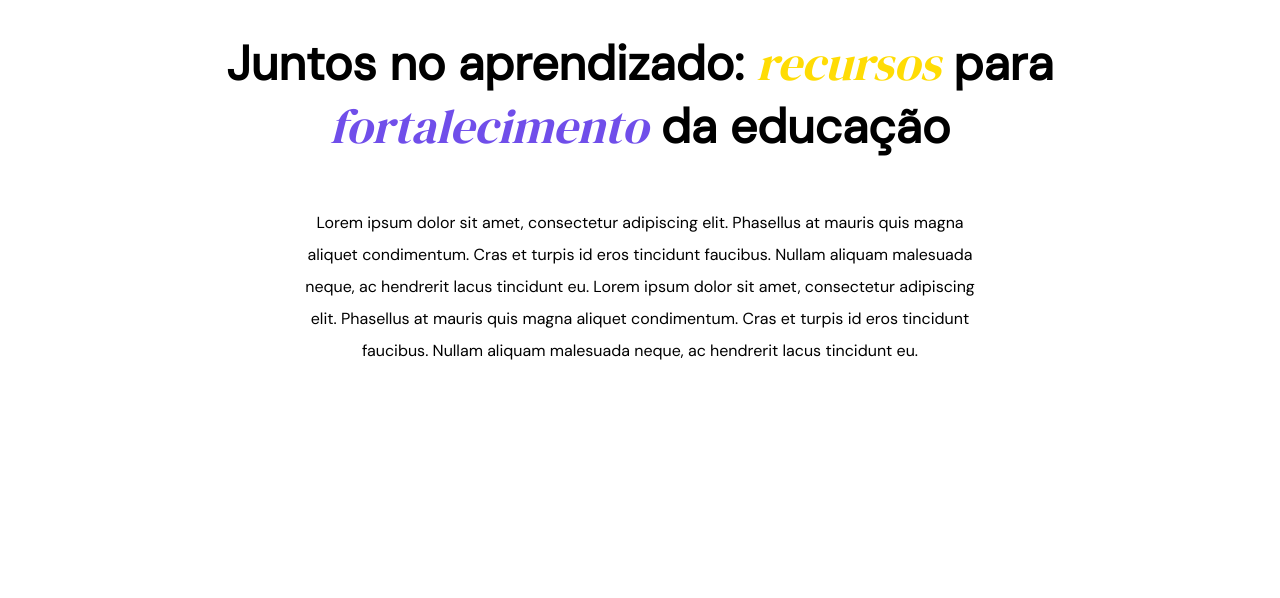
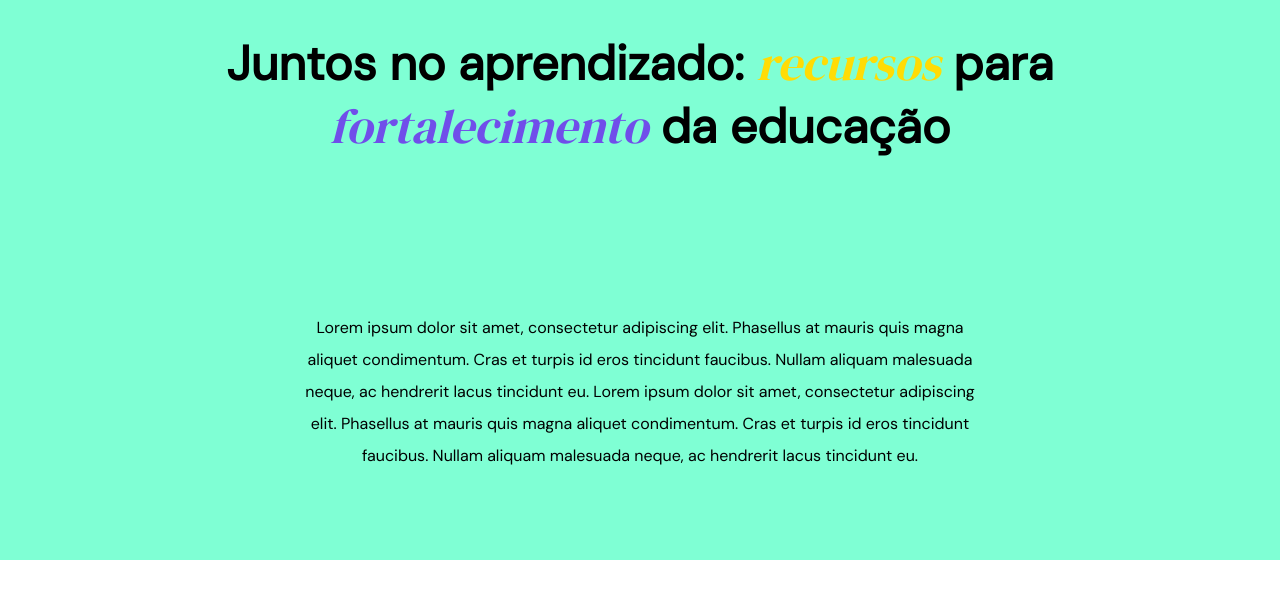
Before and after one commit to PedroH31/Frontend-ProSempre, a website: page DesafioProSempre/paginas/forum/forum.html in a window 1280 px wide. Drawn offline with Linux system fonts and the light colour scheme; files that its build step writes are made by us from their sources.

Commit message:
Alterações nas classes

```diff
--- a/DesafioProSempre/css/forum/forum.css
+++ b/DesafioProSempre/css/forum/forum.css
@@ -12,7 +12,6 @@
 
 body {
     font-family: 'DM Sans', sans-serif;
-
   }
 
 span{
@@ -21,26 +20,33 @@ span{
     font-weight: 400;
   }
 
-.destaque{
+.container{
+  background-color: aquamarine;
   display: flex;
   flex-direction: column;
   align-self: flex-start;
   align-items: center;
-  height: 55vh;
+  height: 70vh;
   top: 936px ;
 }
+
+.title, .descricao {
+  flex: 1;
+  text-align: center;
+}
 .title{
-  text-align: center;
   font-size: 48px;
   line-height: 63.13px;
   font-weight: 600;
-  text-align: center;
+  word-wrap: break-word;
+  overflow-wrap: break-word;
 }
 .descricao {
-  text-align: center;
   font-size: 16px;
   line-height: 32px;
   letter-spacing: 7.5%;
+  word-wrap: break-word;
+  overflow-wrap: break-word;
 
 }
 .amarelo{
--- a/DesafioProSempre/paginas/forum/forum.html
+++ b/DesafioProSempre/paginas/forum/forum.html
@@ -8,9 +8,16 @@
     <title>Fórum</title>
 </head>
 <body>
-    <div class="destaque">
-    <h1 class="title">Juntos no aprendizado: <span class="amarelo">recursos</span> para <br> <span class="roxo">fortalecimento</span> da educação</h1>
-    <p class="descricao">Lorem ipsum dolor sit amet, consectetur adipiscing elit. Phasellus at mauris quis magna <br> aliquet condimentum. Cras et turpis id eros tincidunt faucibus. Nullam aliquam malesuada <br> neque, ac hendrerit lacus tincidunt eu. Lorem ipsum dolor sit amet, consectetur adipiscing <br> elit. Phasellus at mauris quis magna aliquet condimentum. Cras et turpis id eros tincidunt<br> faucibus. Nullam aliquam malesuada neque, ac hendrerit lacus tincidunt eu.</p>
+    <div class="container">
+        <h1 class="title">
+            Juntos no aprendizado: <span class="amarelo">recursos</span> para <br> <span class="roxo">fortalecimento</span> da educação
+        </h1>
+
+        <p class="descricao">Lorem ipsum dolor sit amet, consectetur adipiscing elit. Phasellus at mauris quis magna <br> aliquet condimentum. Cras et turpis id eros tincidunt faucibus. Nullam aliquam malesuada <br> neque, ac hendrerit lacus tincidunt eu. Lorem ipsum dolor sit amet, consectetur adipiscing <br> elit. Phasellus at mauris quis magna aliquet condimentum. Cras et turpis id eros tincidunt<br> faucibus. Nullam aliquam malesuada neque, ac hendrerit lacus tincidunt eu.
+        </p>
+        <div class="estrela"></div>
+        <div class="circulo"></div>
+
     </div>
 </body>
 </html>
```
